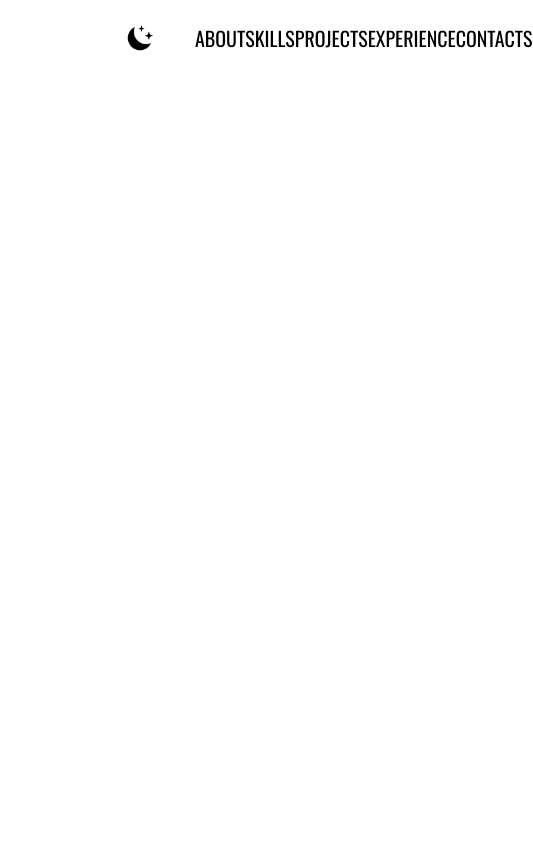
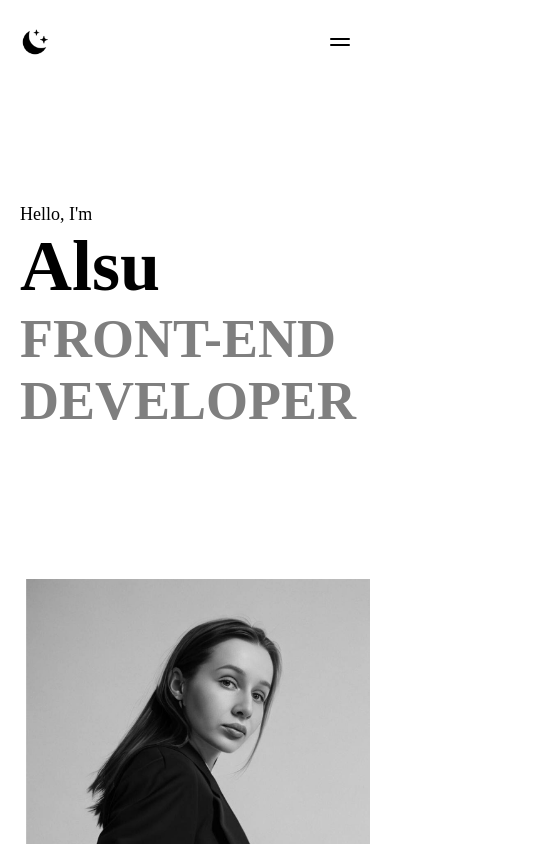
Before and after one commit to AlsuSharifullina/cvv, a plain HTML site: page index.html in a window 390 px wide. Shown: the whole page, 533 px wide, since content can reach past the window. Drawn offline with nearby package versions, Linux system fonts and the light colour scheme; a web font is replaced by a local one.

Commit message:
init: add nav burger and adaptiv

```diff
--- a/index.html
+++ b/index.html
@@ -9,6 +9,7 @@
     <title>Alsu Sharifullina</title>
 </head>
 <body>
+    <div class="page-content">
     <header class="header">
         <div class="header__theme">
             <input type="checkbox" id="theme-toggler" class="theme-toggler">
@@ -16,6 +17,8 @@
                 <img src="./img/moon2.png" alt="moon2" class="fa-moon">
             </label>
         </div>
+        <!-- меню -->
+        <input type="checkbox" class="menu_toggler" id="menu_toggler">
         <nav class="header__nav">
             <ul class="header__list">
                 <li class="header__item"><a href="#about">about</a></li>
@@ -25,15 +28,41 @@
                 <li class="header__item"><a href="#contacts">contacts</a></li>
             </ul>
         </nav>
+
+        <!-- menu burger -->
+
+        <label class="menu_burger-button" for="menu_toggler">
+            <span class="menu_line"></span>
+        </label>
+
+        <nav class="header__nav-burger">
+            <ul class="nav__list-burger">
+                <li class="header__item"><a href="#about">about</a></li>
+                <li class="header__item"><a href="#skills">skills</a></li>
+                <li class="header__item"><a href="#projects">projects</a></li>
+                <li class="header__item"><a href="#experience">experience</a></li>
+                <li class="header__item"><a href="#contacts">contacts</a></li>
+            </ul>
+        </nav>
+
     </header>
 <!-- end header -->
 
 <main>
     <section class="hero">
+        <div class="hero__left">
+            <p class="hero__text">Hello, I'm</p>
+            <h2 class="hero__sub-title">Alsu</h2>
+            <h1 class="hero__title">front-end developer </h1>
+        </div>
+        <div class="hero__right">
+            <img src="./img/photo.png" alt="photo">
+        </div>
+    </section>
 
-    </section>
+
 </main>
-
+</div>
 
 
     <script src="script.js"></script>
--- a/style.css
+++ b/style.css
@@ -13,16 +13,29 @@
     --italiana:"Italiana", serif;
     --bg-color: #ffffff;
     --text-color: #000000;
+    --icon-color: #000000;
 }
 body{
     background-color: var(--bg-color);
     color: var(--text-color);
     transition: background 0.3s, color 0.3s;
+    overflow: hidden;
+}
+.page-content {
+    padding: 0 125px;
+    overflow: auto;
+    height: 100vh;
+    position: relative;
+}
+
+.menu_toggler:checked ~ .page-content {
+    position: fixed;
+    overflow: hidden;
 }
 body.dark-mode {
     --bg--color: #000;
     --text--color: #fff;
-
+    --icon-color: #ffffff;
     background-color: var(--bg--color);
     color: var(--text--color);
 }
@@ -31,12 +44,12 @@ html{
 }
 
 h1{
-    font-size: 5rem;
+    font-size: 4rem;
     font-family: var(--italiana);
 }
 
 h2{
-    font-size: 5rem;
+    font-size: 4rem;
 }
 h3{
     font-size: ;
@@ -48,9 +61,9 @@ p{
 .header {
     max-width: 1400px;
     width: 100%;
-    height: 9vh;
+    height: 10vh;
     margin: 0 auto;
-    padding: 0 125px;
+    padding: 20px 0;
     display: flex;
     justify-content: space-between;
     align-items: center;
@@ -73,7 +86,7 @@ p{
     font-weight: 400;
     font-size: 1rem;
     text-transform: uppercase;
-    color: var(--font-color);
+    color: var(--text-color);
     text-decoration: none;
     position: relative;
     transition: 0.3s;
@@ -86,13 +99,15 @@ p{
 .header__theme{
     width: 30px;
     height: 30px;
-
     position: relative;
 }
+.theme-toggler:hover{
+    cursor: pointer;
+}
+
 .theme-toggler {
     width: 30px;
     height: 30px;
-
     position: absolute;
     top: 0;
     left: 0;
@@ -114,3 +129,175 @@ p{
 .theme-toggler:checked + .theme-toggler__label img {
     content: url('./img/sun.svg')
 }
+
+
+/* end header */
+
+.hero {
+    max-width: 1400px;
+    width: 100%;
+    height: 90vh;
+    margin: 10vh auto;
+    display: flex;
+    justify-content: space-between;
+    align-items: end;
+}
+.hero__left {
+    width: 50%;
+    display: flex;
+    flex-direction: column;
+    justify-content: end;
+}
+.hero__text {
+    width: 100%;
+    font-family: var(--italiana);
+    text-transform: capitalize;
+}
+.hero__sub-title {
+    width: 100%;
+    font-family: var(--italiana);
+    text-transform: capitalize;
+}
+.hero__title {
+    font-family: var(--italiana);
+    text-transform: uppercase;
+    opacity: 0.5;
+}
+.hero__right {
+    width: 50%;
+}
+.hero__right img{
+    width: 100%;
+}
+
+/* menu burger */
+
+.menu_toggler{
+    display: none;
+    width: 30px;
+    height: 30px;
+    position: absolute;
+    right: 95px;
+    top: 3px;
+    z-index: 20;
+    opacity: 0;
+}
+.menu_burger-button {
+    display: none;
+    width: 40px;
+    height: 40px;
+    border: none;
+    outline: none;
+    background: none;
+    position: relative;
+    top: 0px;
+    list-style: none;
+    z-index: 15;
+    transition: 0.3s;
+}
+
+
+.menu_burger-button::before , .menu_burger-button::after {
+    content: '';
+    position: absolute;
+    width: 20px;
+    height: 2px;
+    border-radius: 20px;
+    background: var(--icon-color);
+}
+
+.menu_burger-button::before {
+    top: 16px;
+}
+
+.menu_burger-button::after {
+    bottom: 16px;
+}
+
+.menu_toggler:checked ~ .menu_burger-button::before {
+    transform: rotate(45deg);
+    top:20px;
+    background: var(--icon-color);
+}
+.menu_toggler:checked ~ .menu_burger-button::after {
+    transform: rotate(-45deg);
+    top: 20px;
+    background: var(--icon-color);
+}
+
+.menu_toggler:checked ~ .header__nav-burger{
+    height: 100vh;
+    overflow: hidden;
+    transform-origin: top right;
+}
+
+.header__nav-burger{
+    display: none;
+    height: 0;
+    width: 100%;
+    position: fixed;
+    justify-content: center;
+    align-items: center;
+    right: 0;
+    top: 0px;
+    z-index: 10;
+    background: var(--bg-color);
+    overflow: hidden;
+    transition: 0.3s;
+    transform-origin: top right;
+    z-index: 10;
+}
+
+.nav__list-burger{
+    list-style: none;
+    display: flex;
+    flex-direction: column;
+    align-items: center;
+}
+
+
+@media (max-width:991.98px) {
+    .page-content{
+        padding: 0 80px;
+    }
+    .header__nav{
+        display: none;
+    }
+    .menu_toggler,
+    .menu_burger-button {
+        display: block;
+    }
+    .header__nav-burger{
+        display: flex;
+    }
+    .nav__list-burger .header__item{
+        margin-bottom: 8px;
+        margin-left: 0;
+        font-style: 24px;
+    }
+    .hero {
+        flex-direction: column;
+    }
+    .hero__left, .hero__right {
+        padding: 10% 0;
+        width: 100%;
+    }
+}
+
+@media (max-width:767.98px){
+    html{
+        font-size: 18px;
+    }
+    .page-content {
+        padding: 0 20px;
+    }
+
+}
+@media (max-width:479.98px) {
+    h1{
+        font-size: 3rem;
+    }
+    .page-content {
+        padding: 0 20px;
+    }
+}
```
Also changed, not shown: img/photo.png (added), 1 other file.
